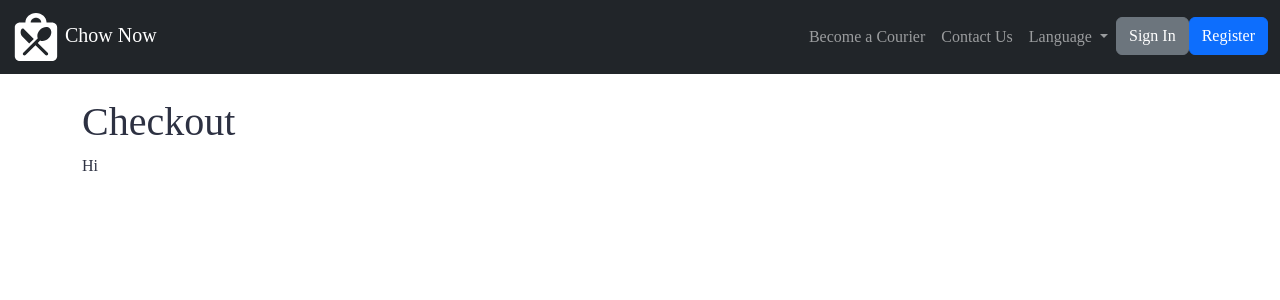
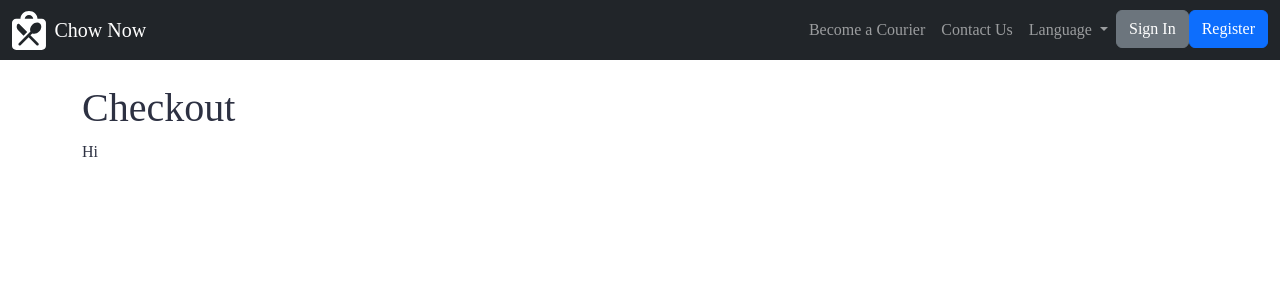
Before and after one commit to AustinCoules/SDEV2004-CA, a Flask app: page /checkout in a window 1280 px wide. Shown: the top 300 px of the page. Run offline with Flask 3, Linux system fonts and the light colour scheme; some web fonts are replaced.

Commit message:
Make logo dynamically sized with navbar height

```diff
--- a/app/static/css/en/navbar.css
+++ b/app/static/css/en/navbar.css
@@ -1,2 +1,18 @@
-body {
+.navbar {
+    --navbar-height: 60px;
+    background-color: #2D3142;
+    height: var(--navbar-height);
 }
+
+.navbar-brand {
+    height: 100%;
+    display: flex;
+    align-items: center;
+    gap: 0.5rem;
+}
+
+.navbar-logo {
+    height: calc(var(--navbar-height) * 0.65);
+    width: auto;
+    object-fit: contain;
+}
--- a/app/templates/includes/en/navbar.html
+++ b/app/templates/includes/en/navbar.html
@@ -2,7 +2,7 @@
     <div class="container-fluid">
         <!-- Branding -->
         <a class="navbar-brand" href="">
-            <img src="../../../static/assets/logo_light.svg" alt="Chow Now Logo" width="48" height="48">
+            <img class="navbar-logo" src="../../../static/assets/logo_light.svg" alt="Chow Now Logo">
             Chow Now
         </a>
         <ul class="navbar-nav d-flex">
```
